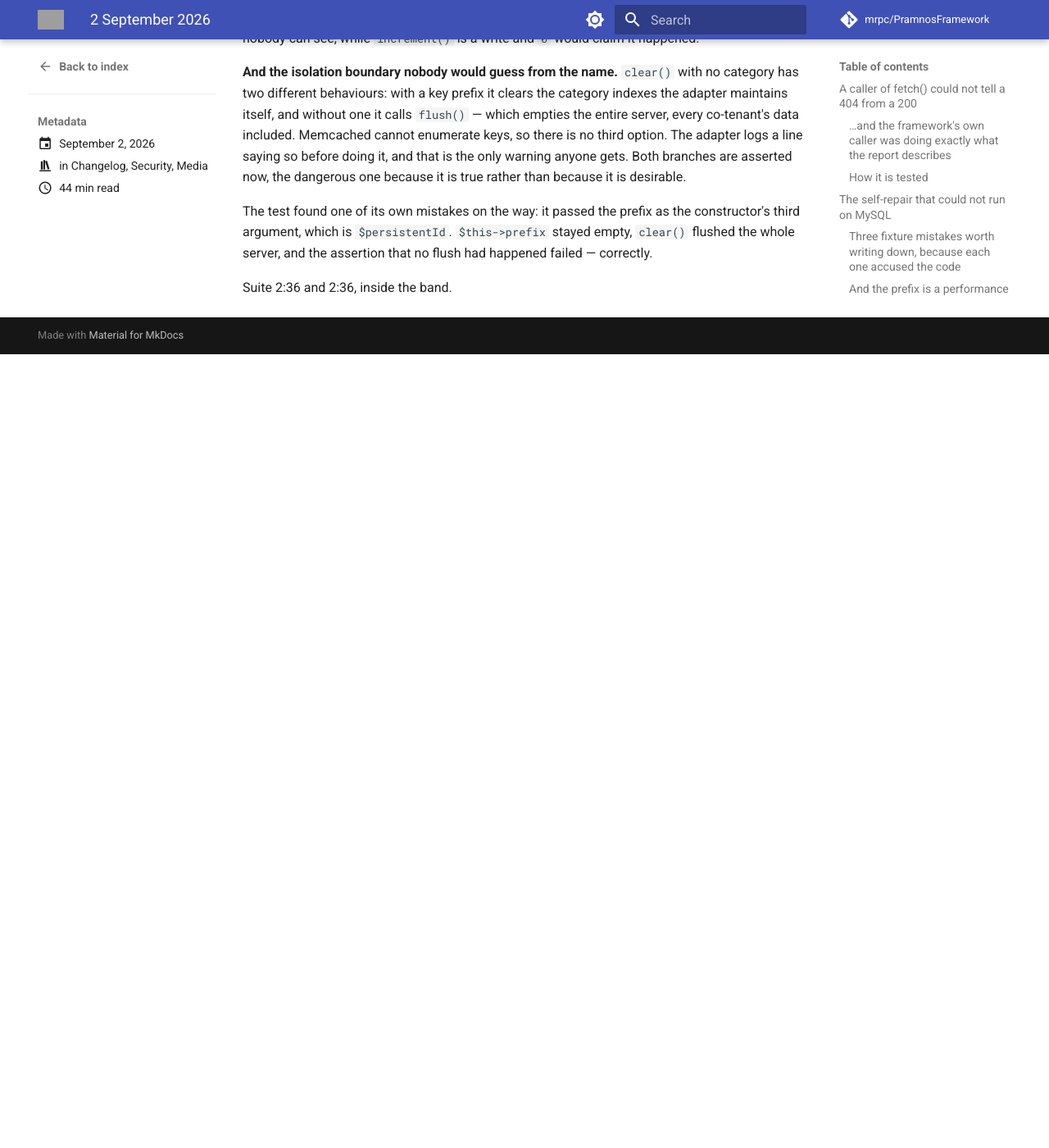
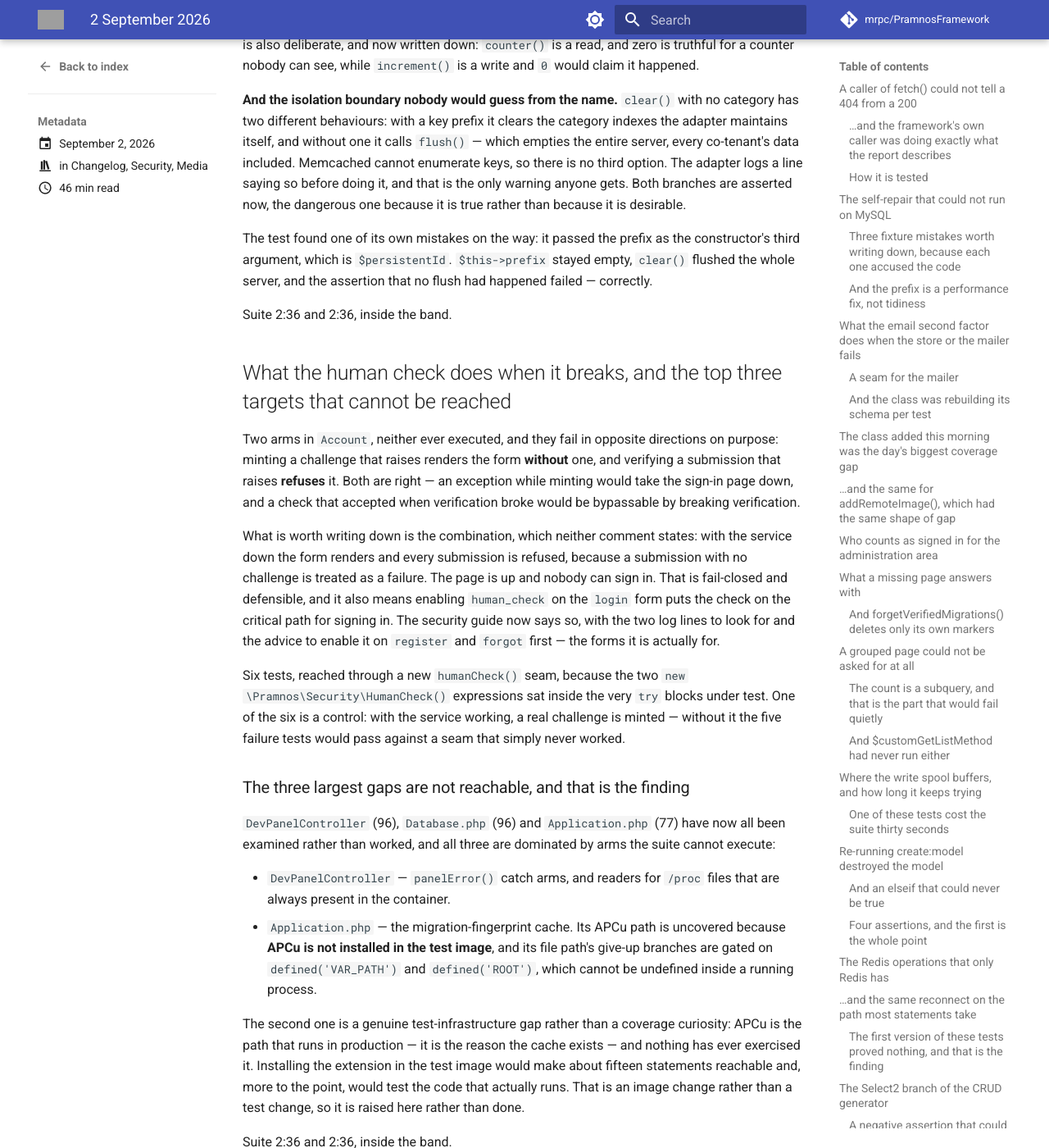
Before and after one commit to mrpc/PramnosFramework, an MkDocs documentation site: the page built from docs/version-history/posts/2026-09-02.md, in a window 1280 px wide and 1400 px high, scrolled down 27931 px. Shown: the whole window at 82% size. Built offline with MkDocs 1.6.1 and Material for MkDocs 9.7.7, drawn with Linux system fonts in a browser that asks for light colours; comment, search, counter and statistics services are not loaded; before the commit the page ends 28363 px from its top, so only the background shows below that; some of the changed text lies outside the part shown; grey boxes are pictures that could not be loaded.

Commit message:
test(auth): what the human check does when it breaks
Two arms in `Account`, neither ever executed, failing in opposite directions on
purpose: minting a challenge that raises renders the form without one, and
verifying a submission that raises refuses it. Both are right — an exception
while minting would take the sign-in page down, and a check that accepted when
verification broke would be bypassable by breaking verification.

The combination is what neither comment states: with the service down the form
renders and every submission is refused, because a submission with no challenge
counts as a failure. The page is up and nobody can sign in. Fail-closed and
defensible, and it means enabling `human_check` on `login` puts the check on the
critical path for signing in. The security guide now says so, with the log lines
to look for and the advice to enable `register` and `forgot` first.

Six tests through a new `humanCheck()` seam, because the two `new HumanCheck()`
expressions sat inside the `try` blocks under test. One is a control: with the
service working a real challenge is minted, without which the five failure tests
would pass against a seam that never worked.

Also records why the three largest gaps were examined and not worked:
`DevPanelController`, `Database.php` and `Application.php` are dominated by arms
the suite cannot execute. One of them is a real infrastructure gap — the
migration fingerprint cache's APCu path is uncovered because APCu is not
installed in the test image, and APCu is the path that runs in production. That
is an image change, so it is raised rather than done.

Suite 2:36 and 2:36, inside the band.

```diff
--- a/docs/Pramnos_Security_Guide.md
+++ b/docs/Pramnos_Security_Guide.md
@@ -919,6 +919,33 @@ and does not know it is inside a JavaScript string. Quoting is no defence there.
 is `hex.int.int.hmac` and cannot contain a `<`, so nothing reachable depended on it — but this is
 a global helper with an array parameter, and a view may call it with its own.
 
+## When the human check itself breaks
+
+The two halves of it fail in opposite directions, on purpose, and the combination is worth knowing
+before an incident rather than during one.
+
+| What broke | What happens | Why that way round |
+|---|---|---|
+| Minting a challenge (`challenge()` raises) | the form renders **without** one | an exception here would take the sign-in page down, which is a worse outage than a check nobody can solve |
+| Verifying a submission (`verify()` raises) | the submission is **refused** | a check that accepted when verification broke would be bypassable by breaking verification |
+| A submission with no challenge or no solution | **refused**, without asking the service | otherwise omitting the fields — the first thing anything automating a form does — would be enough to skip the check |
+| The form is not gated by `human_check` | passes, and mints nothing | the early return has to come before the service is touched, or turning the feature off would still break when the service does |
+
+Put together: **with the service down, the form renders and every submission is refused.** The page
+is up and nobody can sign in. That is fail-closed, which is the defensible choice for a security
+control, but it is not what "the page renders without one" on its own suggests — so if you enable
+`human_check` on the `login` form, the check is on the critical path for signing in and its
+availability is your sign-in availability.
+
+Two consequences for an operator:
+
+- **Enable it on `register` and `forgot` before `login`.** Those are the forms the check is really
+  for — a thousand free registrations or reset mails — and neither is on the path of somebody who
+  already has an account.
+- **A sign-in outage with `Δεν ολοκληρώθηκε ο έλεγχος ασφαλείας` on the page** is this, not a
+  credential problem. The log line is `HumanCheck challenge failed for login: …` or
+  `HumanCheck verification failed for login: …`, in the `auth` channel.
+
 ## A URL is on your site only if the *next character* is a boundary
 
 Anywhere the framework decides whether a URL belongs to this installation — a `Referer` it will turn
--- a/docs/version-history/posts/2026-09-02.md
+++ b/docs/version-history/posts/2026-09-02.md
@@ -36,6 +36,7 @@ categories:
 - An application's own `User` class was never once returned in a test
 - Losing Redis would have taken the application down, not the cache
 - The Memcached counter had never run, and `clear()` empties more than you think
+- What the human check does when it breaks, and the top three targets that cannot be reached
 <!-- more -->
 
 ## A caller of `fetch()` could not tell a 404 from a 200
@@ -1087,3 +1088,41 @@ argument, which is `$persistentId`. `$this->prefix` stayed empty, `clear()` flus
 and the assertion that no flush had happened failed — correctly.
 
 Suite 2:36 and 2:36, inside the band.
+
+## What the human check does when it breaks, and the top three targets that cannot be reached
+
+Two arms in `Account`, neither ever executed, and they fail in opposite directions on purpose:
+minting a challenge that raises renders the form **without** one, and verifying a submission that
+raises **refuses** it. Both are right — an exception while minting would take the sign-in page down,
+and a check that accepted when verification broke would be bypassable by breaking verification.
+
+What is worth writing down is the combination, which neither comment states: with the service down
+the form renders and every submission is refused, because a submission with no challenge is treated
+as a failure. The page is up and nobody can sign in. That is fail-closed and defensible, and it also
+means enabling `human_check` on the `login` form puts the check on the critical path for signing in.
+The security guide now says so, with the two log lines to look for and the advice to enable it on
+`register` and `forgot` first — the forms it is actually for.
+
+Six tests, reached through a new `humanCheck()` seam, because the two `new
+\Pramnos\Security\HumanCheck()` expressions sat inside the very `try` blocks under test. One of the
+six is a control: with the service working, a real challenge is minted — without it the five failure
+tests would pass against a seam that simply never worked.
+
+### The three largest gaps are not reachable, and that is the finding
+
+`DevPanelController` (96), `Database.php` (96) and `Application.php` (77) have now all been examined
+rather than worked, and all three are dominated by arms the suite cannot execute:
+
+- `DevPanelController` — `panelError()` catch arms, and readers for `/proc` files that are always
+  present in the container.
+- `Application.php` — the migration-fingerprint cache. Its APCu path is uncovered because **APCu is
+  not installed in the test image**, and its file path's give-up branches are gated on
+  `defined('VAR_PATH')` and `defined('ROOT')`, which cannot be undefined inside a running process.
+
+The second one is a genuine test-infrastructure gap rather than a coverage curiosity: APCu is the
+path that runs in production — it is the reason the cache exists — and nothing has ever exercised it.
+Installing the extension in the test image would make about fifteen statements reachable and, more to
+the point, would test the code that actually runs. That is an image change rather than a test change,
+so it is raised here rather than done.
+
+Suite 2:36 and 2:36, inside the band.
```
Also changed, not shown: other parts of docs/version-history/posts/2026-09-02.md (+1 -1 lines), 2 other files.
